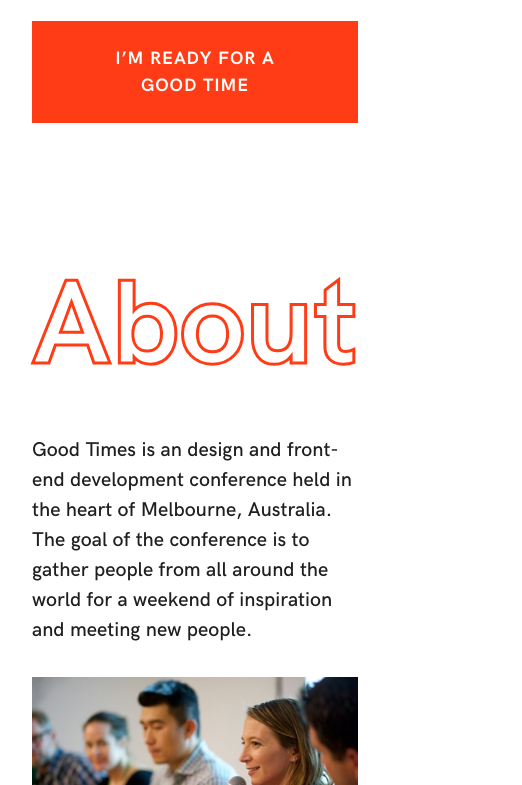
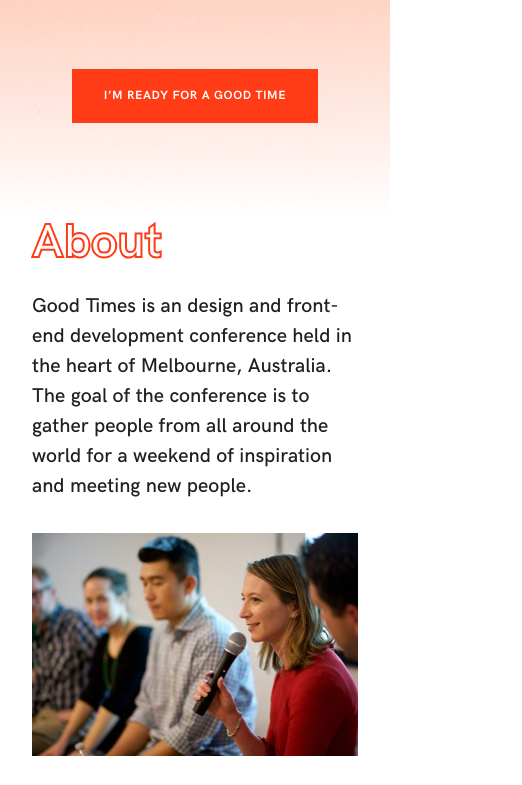
Before and after one commit to in-roma/goodtimes, a plain HTML site: page index.html in a window 390 px wide. Shown: the part 657-1442 px from the top of the page, 522 px wide, since content can reach past the window. Drawn offline with Linux system fonts and the light colour scheme; files whose address does not match are found by name.

Commit message:
responsive layout

```diff
--- a/css/style.css
+++ b/css/style.css
@@ -13,6 +13,7 @@
 body {
     font-family: 'HK-Grotesk-Medium', sans-serif;
     font-size: 18px;
+    font-weight: 500;
     line-height: 1.5;
     color: var(--black);
     background-image: url(../assets/images/background.jpg);
@@ -23,6 +24,7 @@ body {
 
 ul {
     list-style: none;
+    padding: 0;
 }
 
 a {
@@ -237,3 +239,45 @@ footer {
     height: 40px;
     background-image: url(../assets/images/logo.svg);
 }
+
+
+/* Responsive */
+
+@media(max-width: 900px) {
+    body {
+        font-size: 16px;
+        background-size: auto 120vh;
+
+    }
+    .heading {
+        font-size: 72px;
+        -webkit-text-stroke-width: 2px;
+    }
+    .button {
+        padding: 18px 32px;
+        font-size: 14px;
+    }
+    .heading-orange {
+        margin-bottom: 24px;
+    }
+    blockquote {
+        line-height: 1.2;
+    }
+    .schedule-day {
+        padding: 12px;
+    }
+
+}
+
+@media(max-width: 600px) {
+
+    .heading {
+        font-size: 48px;
+
+    }
+    .button {
+
+        font-size: 12px;
+    }
+
+}
```
